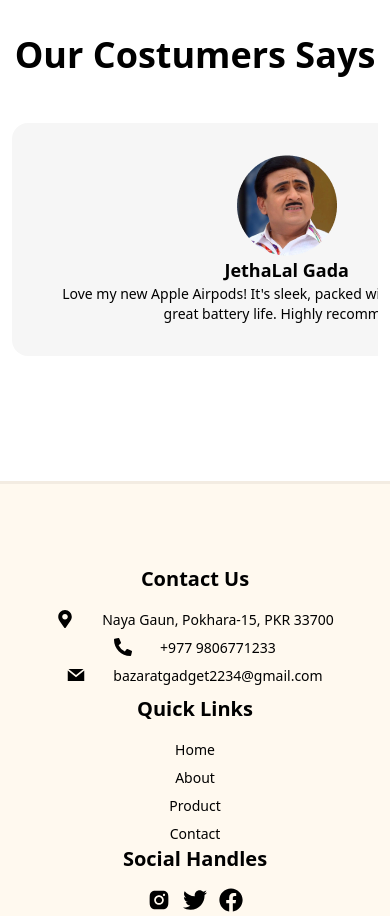
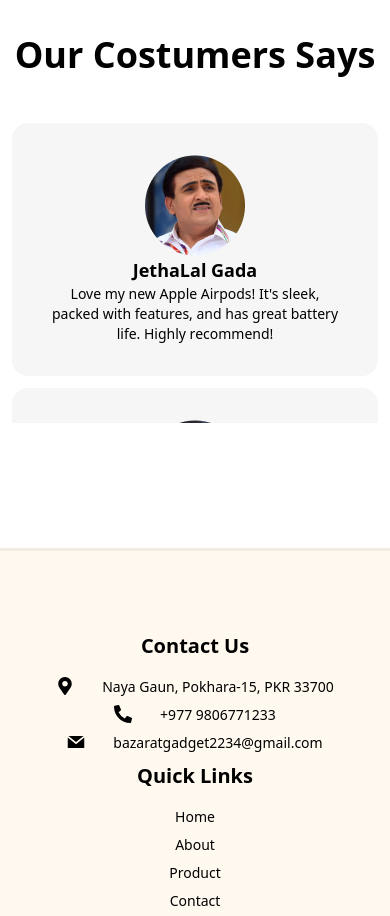
Before and after one commit to goodydev44/Mahima-Page1, a React (Vite) app: page / in a window 390 px wide. Shown: the part 7040-7956 px from the top of the page. Built offline with nearby package versions, Linux system fonts and the light colour scheme.

Commit message:
configs: Comments components responsiveness refactored; FlashSales&NewLaunch components configed

```diff
--- a/src/components/Comments.tsx
+++ b/src/components/Comments.tsx
@@ -6,8 +6,8 @@ const Comments: React.FC = () => {
     <div className="contain mb-32">
       <h1 className="text-4xl text-center font-bold mb-12">Our Costumers Says</h1>
 
-      <div className="text-center flex gap-x-10 overflow-x-scroll">
-        <div className="bg-[#f6f6f6] min-w-[550px] rounded-2xl blur-[2px]] px-10 py-8">
+      <div className="text-center h-[300px] flex mobile:flex-col xs:flex-row overflow-auto gap-x-10 gap-y-3">
+        <div className="bg-[#f6f6f6] mobile:min-w-[300px] xs:min-w-[450px] sm:min-w-[550px] rounded-2xl px-10 py-8">
           <img src={Img} className="inline-block" />
           <h4 className="font-bold text-lg">JethaLal Gada</h4>
           <p className="text-sm font-medium">
@@ -16,7 +16,7 @@ const Comments: React.FC = () => {
           </p>
         </div>
 
-        <div className="bg-[#f6f6f6] min-w-[550px] rounded-2xl px-10 py-8 item -mx-[50%]]">
+        <div className="bg-[#f6f6f6] mobile:min-w-[300px] xs:min-w-[450px] sm:min-w-[550px] rounded-2xl px-10 py-8 item">
           <img src={Img} className="inline-block" />
           <h4 className="font-bold text-lg">JethaLal Gada</h4>
           <p className="text-sm font-medium">
@@ -25,7 +25,7 @@ const Comments: React.FC = () => {
           </p>
         </div>
 
-        <div className="bg-[#f6f6f6] min-w-[550px] back rounded-2xl blur-[2px]] px-10 py-8">
+        <div className="bg-[#f6f6f6] mobile:min-w-[300px] xs:min-w-[450px] sm:min-w-[550px] back rounded-2xl px-10 py-8">
           <img src={Img} className="inline-block" />
           <h4 className="font-bold text-lg">JethaLal Gada</h4>
           <p className="text-sm font-medium">
--- a/src/components/FlashSales.tsx
+++ b/src/components/FlashSales.tsx
@@ -74,7 +74,7 @@ const FlashSales: React.FC = () => {
           </div>
         </div>
       </div>
-      <div className='flex gap-9 overflow-x-auto'>
+      <div className='flex gap-9 overflow-auto'>
         {gallery}
       </div>
     </div>
--- a/src/components/NewLaunch.tsx
+++ b/src/components/NewLaunch.tsx
@@ -45,7 +45,7 @@ const NewLaunch: React.FC = () => {
 
       <h1 className='text-[40px] font-bold mb-8'>New Launch</h1>
 
-      <div className='flex gap-9 overflow-x-auto'>
+      <div className='flex gap-9 overflow-auto'>
         {gallery}
       </div>
     </div>
--- a/src/index.css
+++ b/src/index.css
@@ -17,7 +17,7 @@
     @apply cursor-pointer hover:underline hover:underline-offset-[2px]
   }
   .Sect-style {
-    @apply grid md:justify-between lg:justify-evenly lg2:justify-between md:gap-y-10 lg2:gap-y-0
+    @apply grid md:justify-center lg:justify-evenly lg2:justify-between md:gap-y-10 lg2:gap-y-0
     mobile:text-center lg2:text-start mobile:justify-center md3:grid-flow-col md3:grid-rows-2 lg2:grid-rows-1
   }
 }
```
